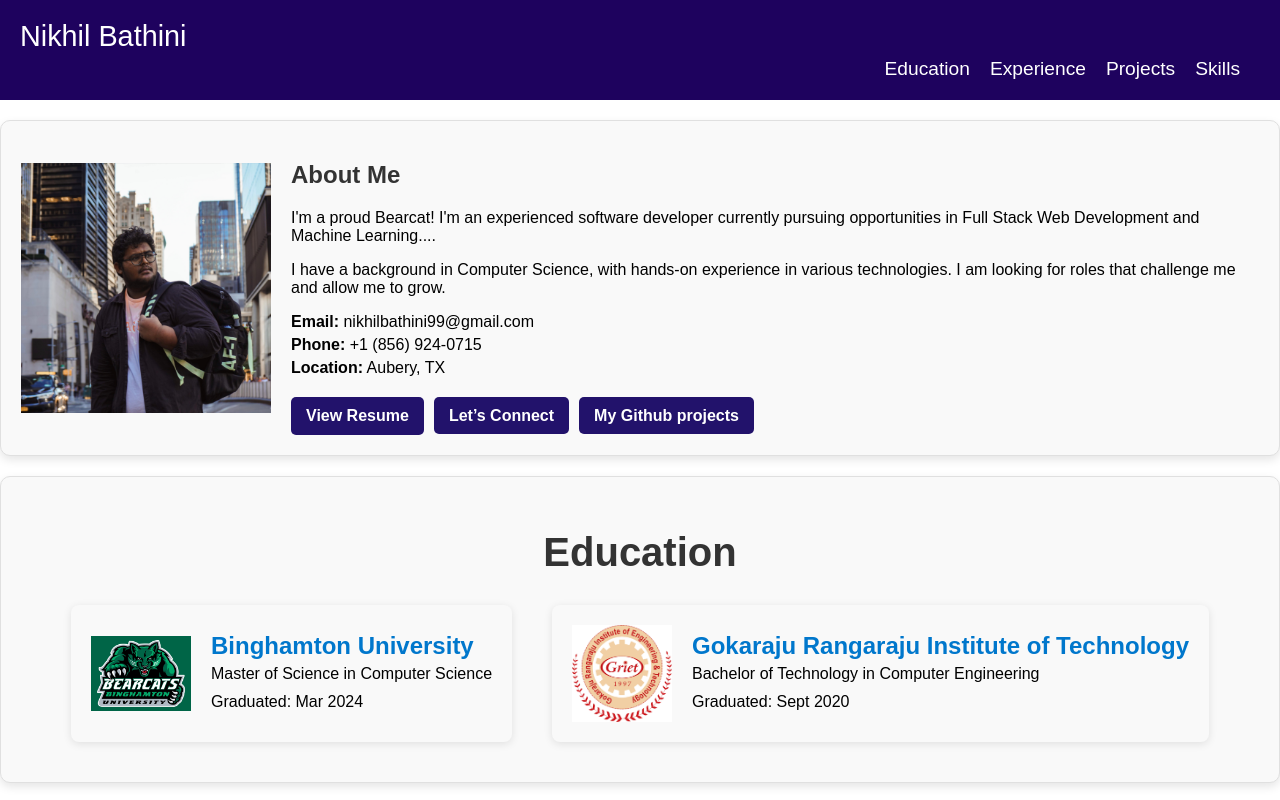
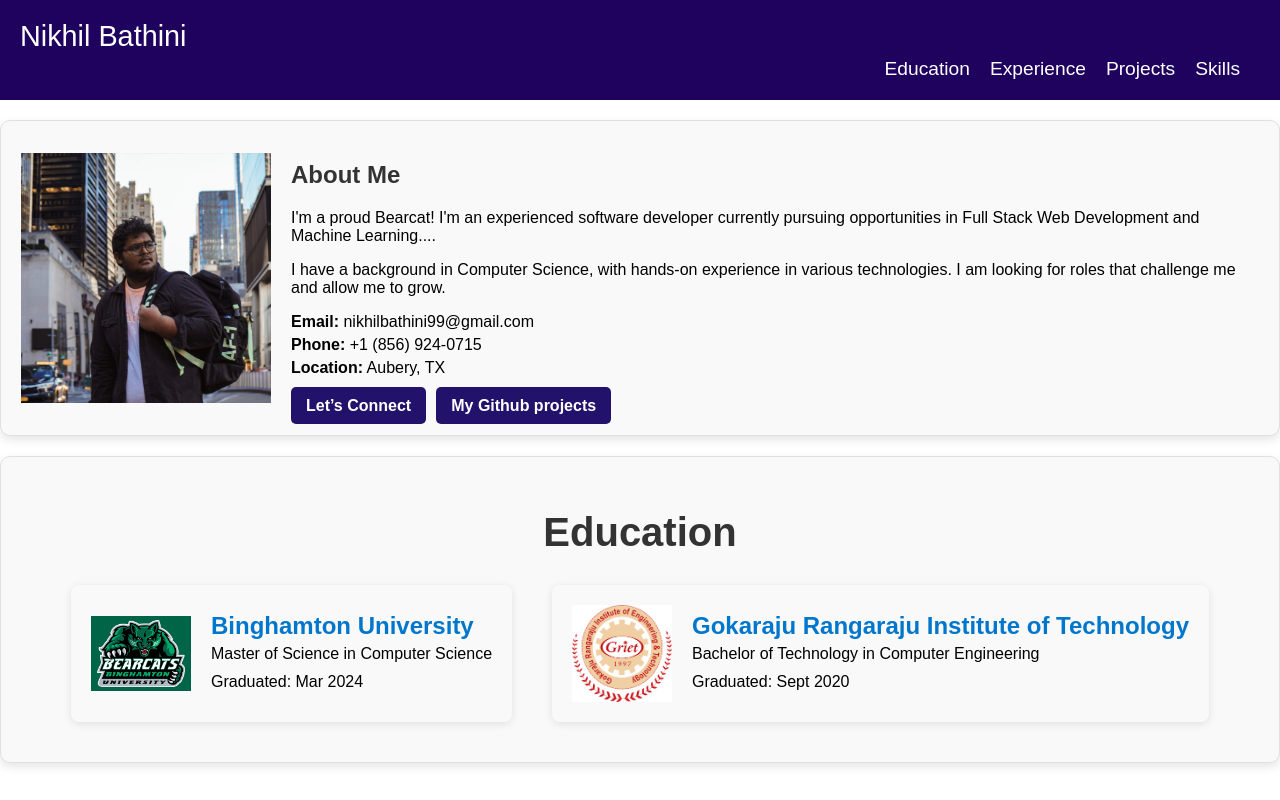
Before and after one commit to nbathin1/my-portfolio, a React (Create React App) app: page / in a window 1280 px wide. Shown: the top 800 px of the page. Built offline with nearby package versions, Linux system fonts and the light colour scheme.

Commit message:
resume removed

```diff
--- a/src/components/About.js
+++ b/src/components/About.js
@@ -36,9 +36,6 @@ const About = () => {
             </p>
           </div>
           <div className="buttons">
-            <button onClick={openModal} className="button resume-button">
-              View Resume
-            </button>
             <a
               href="https://www.linkedin.com/in/nikhilbathini18"
               className="button connect-button"
```
